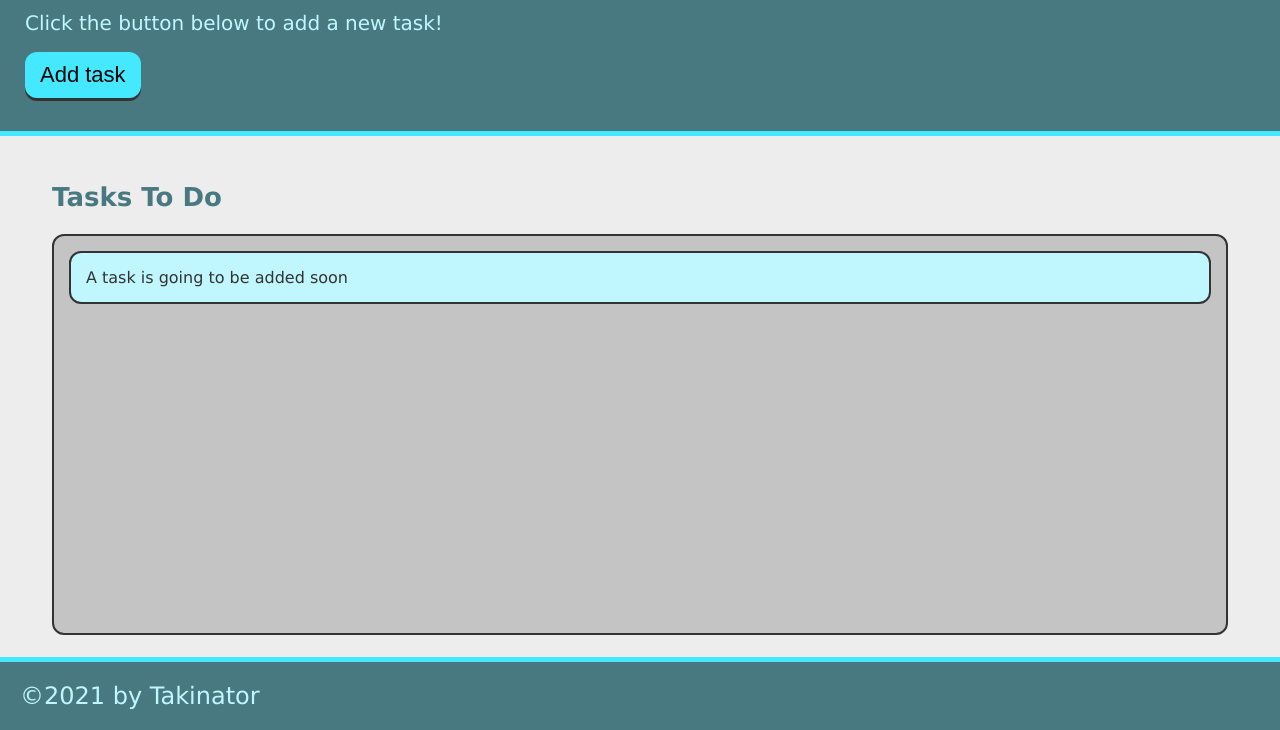
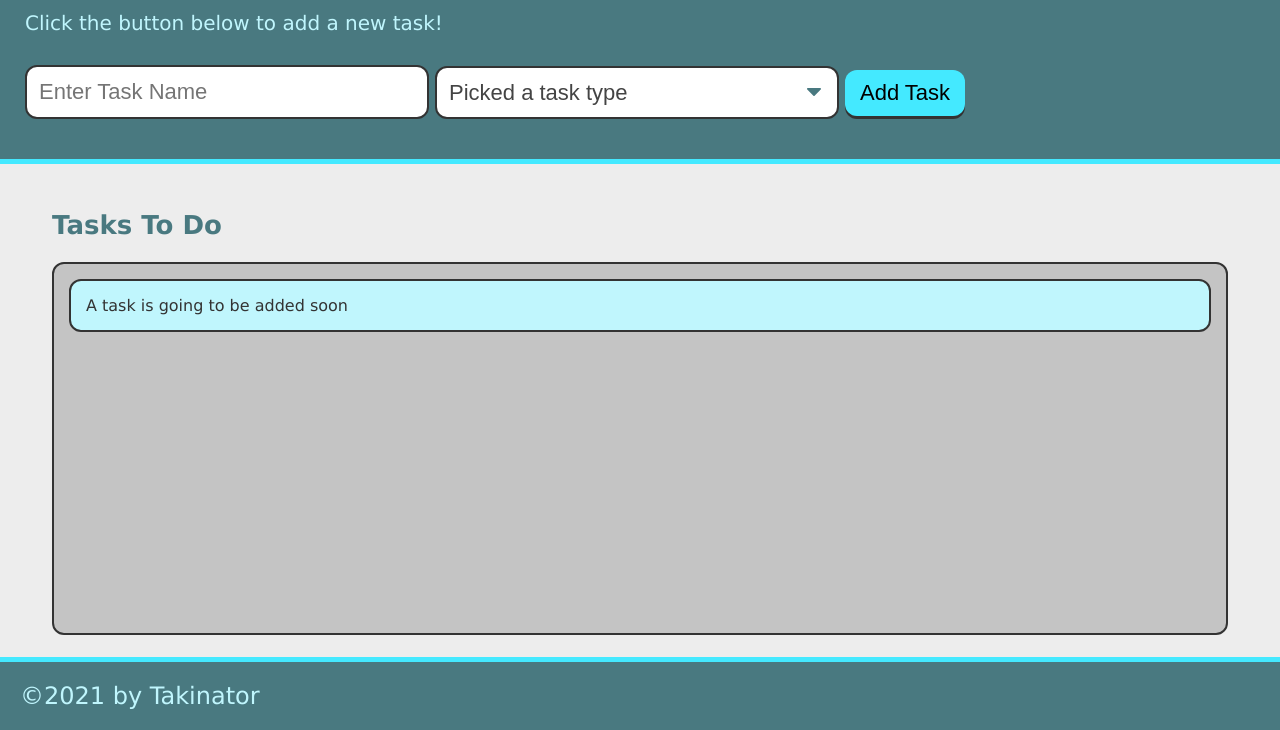
Before and after one commit to nguyen-william93/tasktinator, a plain HTML site: page index.html in a window 1280 px wide. Shown: the part 70-800 px from the top of the page. Drawn offline with Linux system fonts and the light colour scheme.

Commit message:
added task and type of task option

```diff
--- a/index.html
+++ b/index.html
@@ -13,7 +13,22 @@
     <header>
         <h1 class = "title-page" id = "page-content">Tasktinator</h1>
         <p>Click the button below to add a new task!</p>
-        <button class = "btn" id = "save-task">Add task</button>
+        <form id = "class-form">
+            <div class = "form-group">
+                <input type = "text" name = "task-name" placeholder="Enter Task Name"/>
+            </div>
+            <div class ="form-group">
+                <select name = "task-type" class = "select-dropdown">
+                    <option value = "" disable-select>Picked a task type</option>
+                    <option value = "Print">Print</option>
+                    <option value = "Web">Web</option>
+                    <option value = "Mobile">Mobile</option>
+                </select>
+            </div>
+            <div class = "form-group">
+                <button class = "btn" id = "save-task" type = "submit">Add Task</button>
+            </div>
+        </form>
     </header>
     <main class = "page-content">
         <section class = "task-list-wrapper">
```
